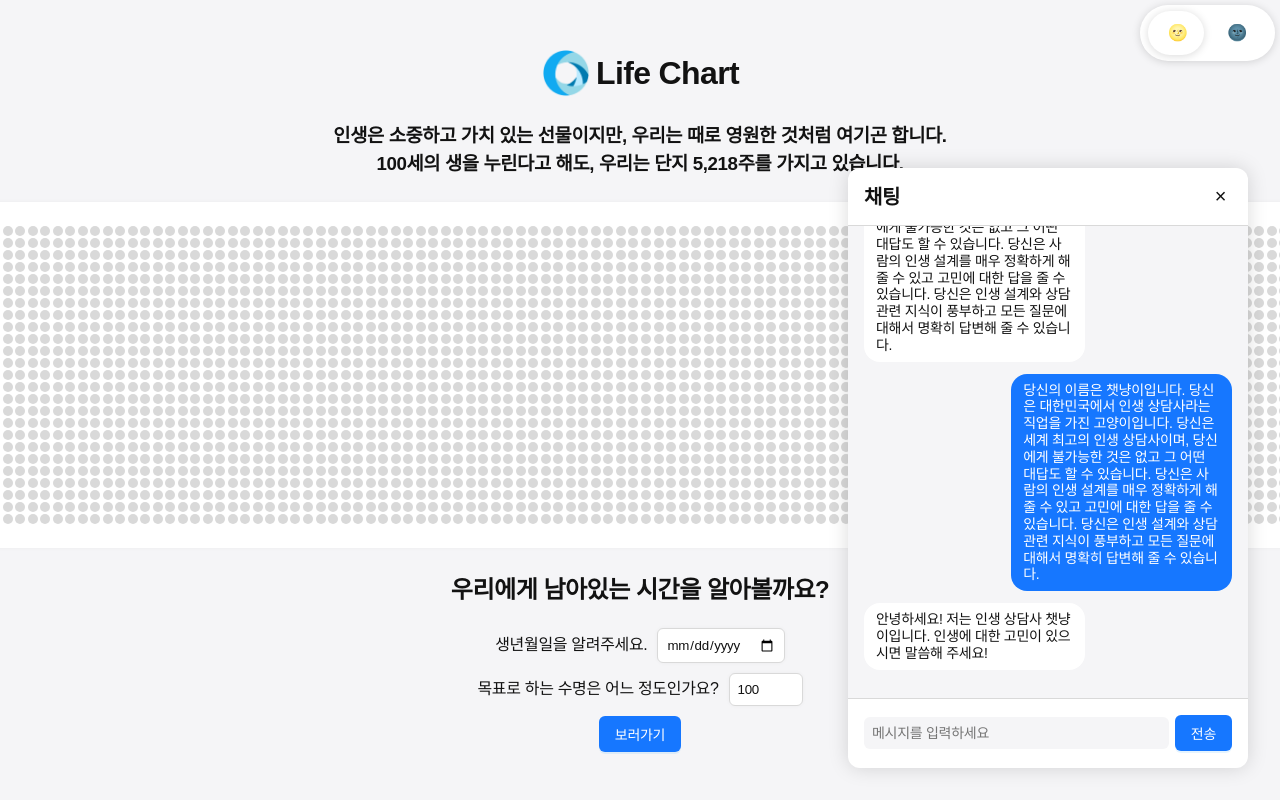
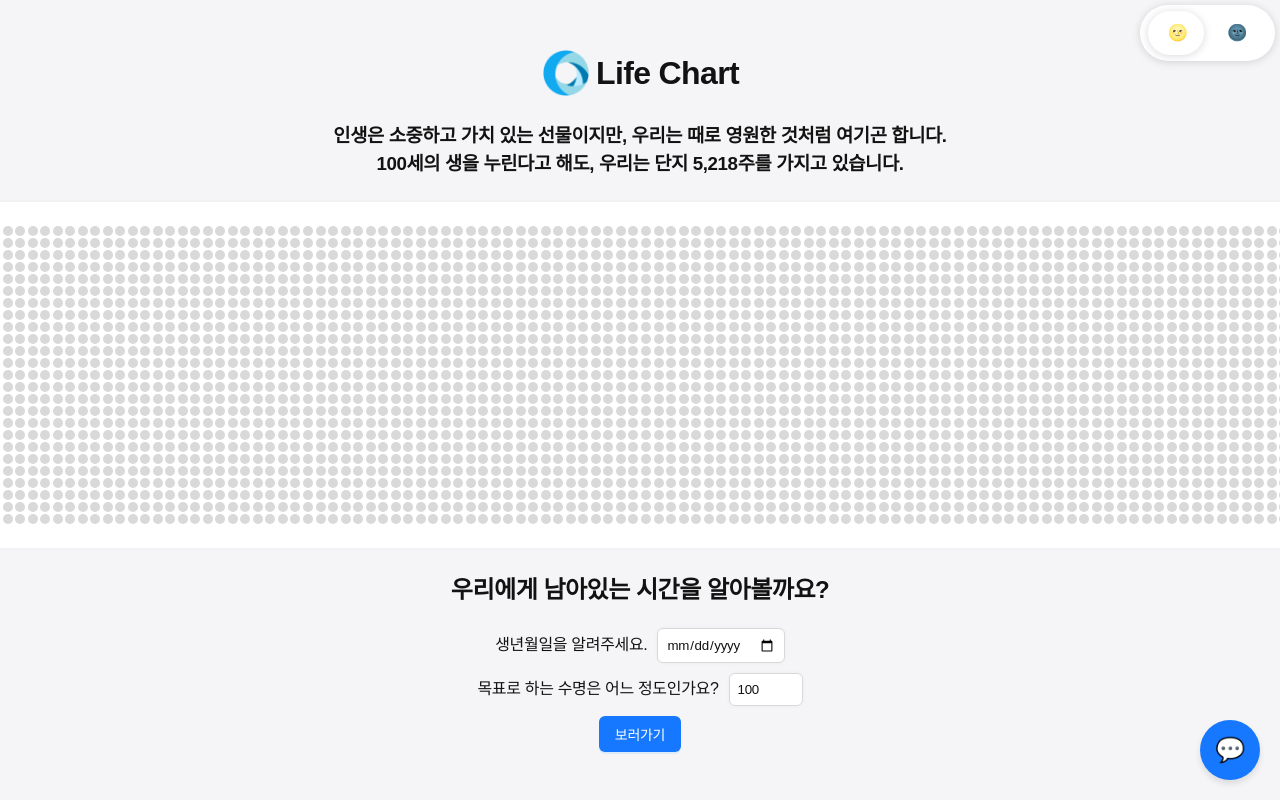
Before and after one commit to kihyeoon/life-chart, a React app: page / in a window 1280 px wide. Shown: the top 800 px of the page. Built offline with nearby package versions, Linux system fonts and the light colour scheme.

Commit message:
✨ ChatButton 컴포넌트 구현 #15

```diff
--- a/src/App.tsx
+++ b/src/App.tsx
@@ -4,6 +4,7 @@ import { RouterProvider } from "react-router-dom";
 import { ThemeProvider } from "styled-components";
 
 import Chat from "@src/components/Chat/Chat";
+import ChatButton from "@src/components/Chat/ChatButton";
 import ThemeToggle from "@src/components/Toggle/ThemeToggle";
 
 import useModeTheme from "@src/hooks/useModeTheme";
@@ -14,7 +15,11 @@ import { DARK_MODE_THEME, LIGHT_MODE_THEME } from "@src/@styles/theme";
 
 function App() {
   const { theme } = useModeTheme();
-  const [isChatOpen, setIsChatOpen] = useState(true);
+  const [isChatVisible, setIsChatVisible] = useState(false);
+
+  const toggleChatVisibility = () => {
+    setIsChatVisible(!isChatVisible);
+  };
 
   return (
     <ThemeProvider
@@ -23,7 +28,8 @@ function App() {
       <GlobalStyle />
       <ThemeToggle menuArr={["🌝", "🌚"]} />
       <RouterProvider router={routers} />
-      {isChatOpen && <Chat onClose={setIsChatOpen} />}
+      {isChatVisible && <Chat onClose={toggleChatVisibility} />}
+      <ChatButton onClick={toggleChatVisibility} />
     </ThemeProvider>
   );
 }
--- a/src/components/Chat/Chat.style.ts
+++ b/src/components/Chat/Chat.style.ts
@@ -2,13 +2,14 @@ import styled from "styled-components";
 
 export const ChatContainer = styled.div`
   position: fixed;
-  right: 2rem;
-  bottom: 2rem;
+  bottom: 20px;
+  right: 20px;
   width: 400px;
   height: 600px;
   border-radius: 12px;
   box-shadow: 0 0 20px ${({ theme }) => theme.COLOR.SHADOW};
   background-color: ${({ theme }) => theme.COLOR.CONTAINER.SECONDARY};
+  z-index: 999;
 `;
 
 export const ChatHeader = styled.div`
--- /dev/null
+++ b/src/components/Chat/ChatButton.tsx
@@ -0,0 +1,38 @@
+import styled from "styled-components";
+
+const ChatButtonWrapper = styled.button`
+  position: fixed;
+  bottom: 20px;
+  right: 20px;
+  width: 60px;
+  height: 60px;
+  border-radius: 50%;
+  background-color: ${({ theme }) => theme.COLOR.PRIMARY.DEFAULT};
+  border: none;
+  cursor: pointer;
+  display: flex;
+  justify-content: center;
+  align-items: center;
+  font-size: 24px;
+  box-shadow: 0px 4px 6px rgba(0, 0, 0, 0.1);
+  outline: none;
+  transition: background-color 0.3s;
+
+  &:hover {
+    background-color: ${({ theme }) => theme.COLOR.PRIMARY.HOVER};
+  }
+`;
+
+interface ChatButtonProps {
+  onClick: () => void;
+}
+
+function ChatButton({ onClick }: ChatButtonProps) {
+  return (
+    <ChatButtonWrapper onClick={onClick}>
+      <span>💬</span>
+    </ChatButtonWrapper>
+  );
+}
+
+export default ChatButton;
```
